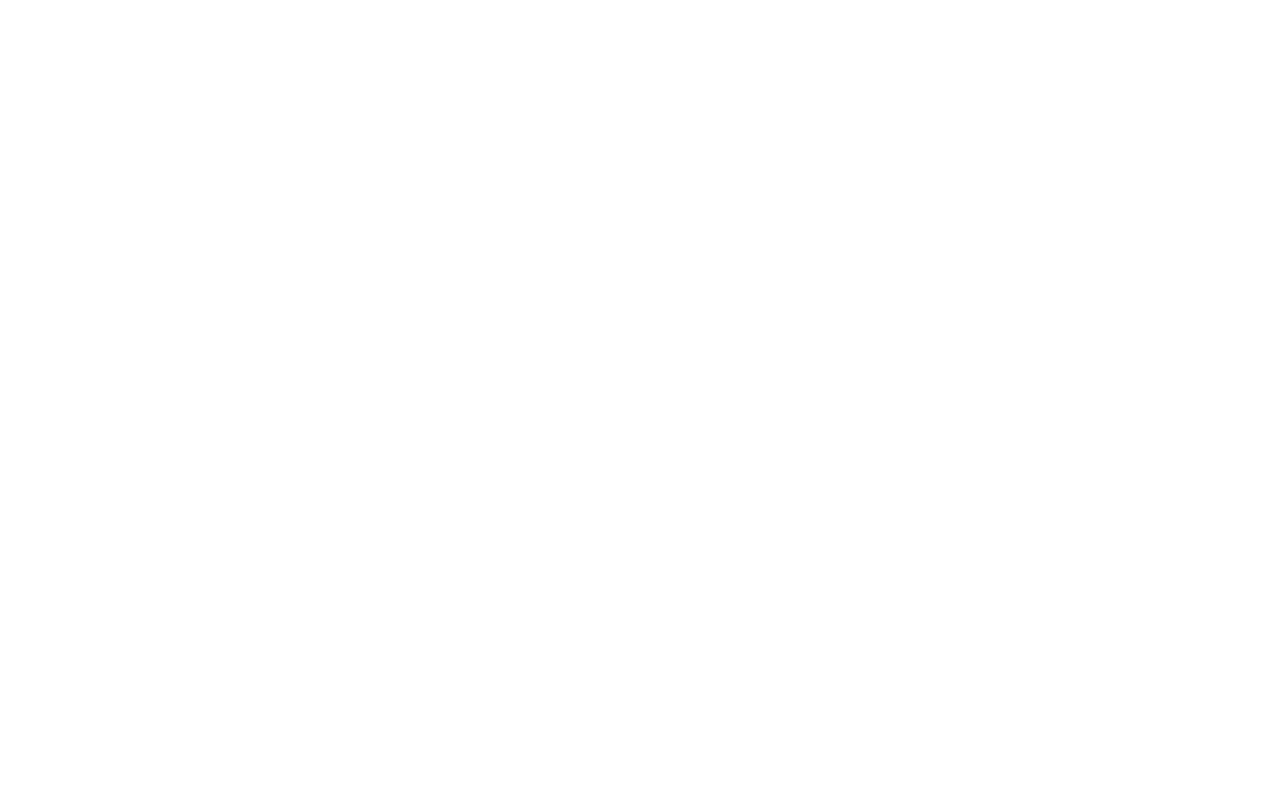
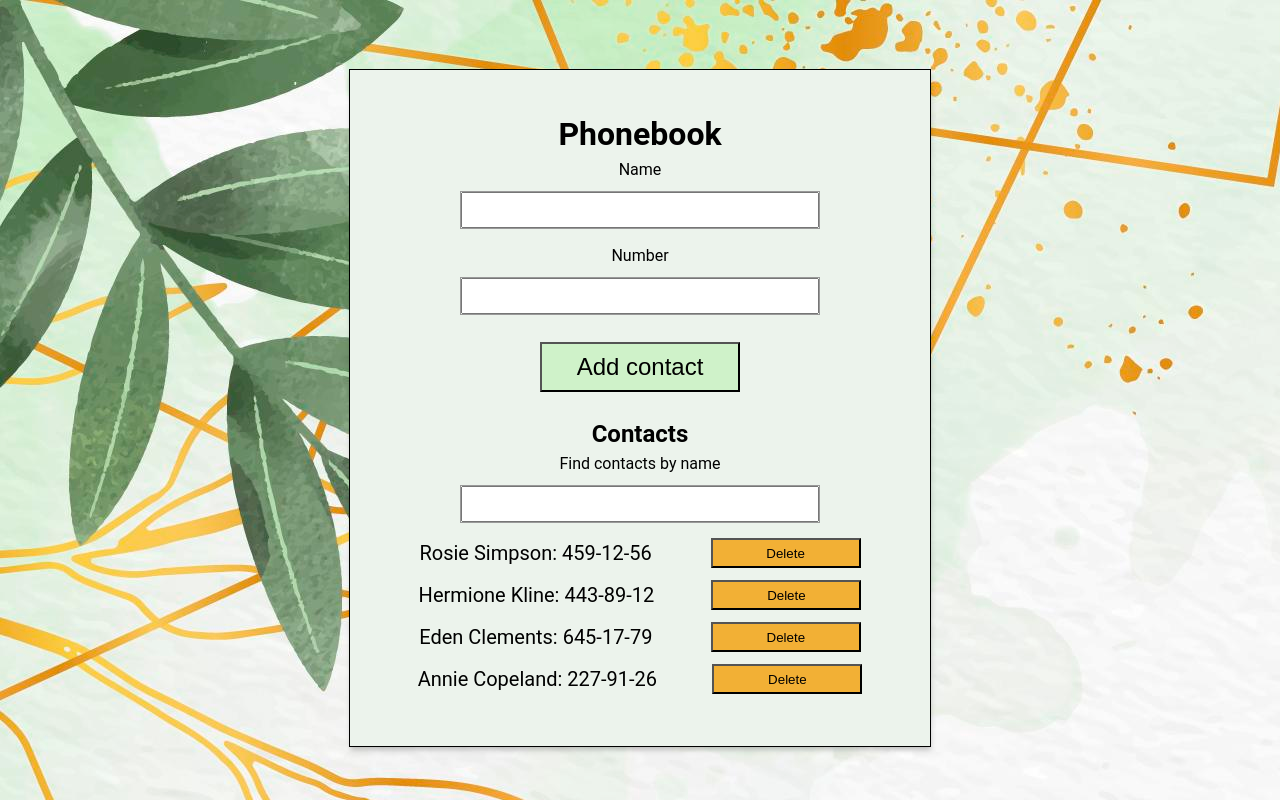
Before and after one commit to Nikolay-Kovalov/goit-react-hw-02-phonebook, a React (Create React App) app: page / in a window 1280 px wide. Built offline with nearby package versions, Linux system fonts and the light colour scheme.

Commit message:
Edit files

```diff
--- a/package.json
+++ b/package.json
@@ -7,9 +7,12 @@
     "@testing-library/jest-dom": "^5.16.3",
     "@testing-library/react": "^12.1.4",
     "@testing-library/user-event": "^13.5.0",
+    "nanoid": "^4.0.0",
+    "prop-types": "^15.8.1",
     "react": "^18.1.0",
     "react-dom": "^18.1.0",
     "react-scripts": "5.0.1",
+    "styled-components": "^5.3.6",
     "web-vitals": "^2.1.3"
   },
   "scripts": {
--- a/src/components/App.jsx
+++ b/src/components/App.jsx
@@ -1,6 +1,56 @@
-export const App = () => {
-  return (
-    <>
-    </>
-  );
-};
+import { Component } from "react";
+import { nanoid } from 'nanoid';
+import { ContactForm } from "./ContactForm/ContactForm";
+import { ContactList } from "./ContactList/ContactList";
+import { Filter } from "./Filter/Filter";
+import { Layout } from "./Layout";
+
+
+export class App extends Component {
+  state = {
+    contacts: [
+       {id: 'id-1', name: 'Rosie Simpson', number: '459-12-56'},
+    {id: 'id-2', name: 'Hermione Kline', number: '443-89-12'},
+    {id: 'id-3', name: 'Eden Clements', number: '645-17-79'},
+    {id: 'id-4', name: 'Annie Copeland', number: '227-91-26'},
+    ],
+    filter: '',
+
+  }
+
+  addContact = (name, number) => {
+    if (this.state.contacts.find(contact => contact.name.toLowerCase() === name.toLowerCase()))
+    {
+      alert(`${name} is already in contacts`)
+    return}
+    this.setState(prevState => ({ contacts: [...prevState.contacts, {id: nanoid(), name, number }] }))
+  }
+
+  deleteContact = (id) => {
+    this.setState(prevState => ({
+      contacts: prevState.contacts.filter(contact => contact.id !== id)
+    }))
+  }
+
+  changeFilter = (evt) => {
+    this.setState({filter: evt.currentTarget.value})
+  }
+
+  render() {
+    const { contacts, filter } = this.state
+
+        const filteredContacts = contacts.filter(contact => contact.name.toLowerCase().includes(filter.toLowerCase()))
+    return (
+      <Layout>
+        <h1>Phonebook</h1>
+  <ContactForm onSubmit={this.addContact}/>
+
+  <h2>Contacts</h2>
+        <Filter value={filter} onChange={this.changeFilter} />
+        <ContactList
+          items={filteredContacts}
+           onDelete={this.deleteContact}/>
+      </Layout>
+  )
+  }
+}
--- /dev/null
+++ b/src/components/ContactForm/ContactForm.jsx
@@ -0,0 +1,89 @@
+import { AddButton, Form, Label, Input } from "./ContactForm.styled";
+import PropTypes from 'prop-types'
+import { Component } from "react";
+
+
+export class ContactForm extends Component {
+
+    static propTypes = {
+        onSubmit: PropTypes.func.isRequired,
+    }
+
+    state = {
+        name: '',
+        number: '',
+    };
+
+
+
+    handleSubmit = evt => {
+        evt.preventDefault();
+        const { name, number } = evt.target.elements;
+        this.props.onSubmit(name.value, number.value)
+        evt.currentTarget.reset()
+
+
+    }
+
+    render() {
+        return (
+            <Form onSubmit={this.handleSubmit}>
+                <Label>
+                    Name
+                    <Input
+                        type="text"
+                        name="name"
+                        pattern="^[a-zA-Zа-яА-Я]+(([' -][a-zA-Zа-яА-Я ])?[a-zA-Zа-яА-Я]*)*$"
+                        title="Name may contain only letters, apostrophe, dash and spaces. For example Adrian, Jacob Mercer, Charles de Batz de Castelmore d'Artagnan"
+                        required
+                    /></Label>
+                <Label>
+                    Number
+                    <Input
+                        type="tel"
+                        name="number"
+                        pattern="\+?\d{1,4}?[-.\s]?\(?\d{1,3}?\)?[-.\s]?\d{1,4}[-.\s]?\d{1,4}[-.\s]?\d{1,9}"
+                        title="Phone number must be digits and can contain spaces, dashes, parentheses and can start with +"
+                        required
+                    /></Label>
+                <AddButton type="submit">Add contact</AddButton>
+            </Form>
+        )
+    }
+}
+// export const ContactForm = ({ onSubmit }) => {
+
+
+
+//     const handleSubmit = evt => {
+//         evt.preventDefault();
+//         const { name, number } = evt.target.elements;
+//         onSubmit(name.value, number.value)
+//         evt.currentTarget.reset()
+
+
+//     }
+//     return (
+//         <Form onSubmit={handleSubmit}>
+//             <label>
+//                 Name
+//                 <input
+//                 type="text"
+//                 name="name"
+//                 pattern="^[a-zA-Zа-яА-Я]+(([' -][a-zA-Zа-яА-Я ])?[a-zA-Zа-яА-Я]*)*$"
+//                 title="Name may contain only letters, apostrophe, dash and spaces. For example Adrian, Jacob Mercer, Charles de Batz de Castelmore d'Artagnan"
+//                 required
+//             /></label>
+//             <label>
+//                 Number
+//                 <input
+//                 type="tel"
+//                 name="number"
+//                 pattern="\+?\d{1,4}?[-.\s]?\(?\d{1,3}?\)?[-.\s]?\d{1,4}[-.\s]?\d{1,4}[-.\s]?\d{1,9}"
+//                 title="Phone number must be digits and can contain spaces, dashes, parentheses and can start with +"
+//                 required
+//                 /></label>
+//             <AddButton type="submit">Add contact</AddButton>
+//         </Form>
+//     )
+// }
--- /dev/null
+++ b/src/components/ContactForm/ContactForm.styled.jsx
@@ -0,0 +1,35 @@
+import styled from "styled-components";
+
+export const Form = styled.form`
+display: flex;
+flex-direction: column;
+margin-bottom: 24px;
+
+`
+export const Label = styled.label`
+display: flex;
+flex-direction: column;
+gap:10px;
+margin-left: auto;
+margin-right: auto;
+margin-bottom: 16px;
+`
+
+export const Input = styled.input`
+width: 350px;
+height: 30px;
+outline: 1px solid #999999;
+font-size: 20px;
+`
+
+
+export const AddButton = styled.button`
+width: 200px;
+height: 50px;
+margin: 0 auto;
+font-size: 24px;
+background-color: #CFF2C9;
+margin-top: 12px;
+
+:hover {background-color: #698C64;}
+`
--- /dev/null
+++ b/src/components/ContactItem/ContactItem.jsx
@@ -0,0 +1,22 @@
+import { Button, Text, Item } from "./ContactItem.styled"
+import PropTypes from "prop-types"
+export const ContactItem = ({ contact: { id, name, number }, onDelete }) => {
+    return (
+    <Item>
+            <Text>{name}: <Text>{number}</Text></Text>
+               <Button type="button" onClick={() => {onDelete(id)}}>Delete</Button>
+        </Item>
+
+   )
+}
+
+ContactItem.propTypes = {
+  contacts: PropTypes.arrayOf(
+    PropTypes.shape({
+      id: PropTypes.string.isRequired,
+      name: PropTypes.string.isRequired,
+      number: PropTypes.string.isRequired,
+    }),
+  ),
+  onDeleteContact: PropTypes.func,
+};
--- /dev/null
+++ b/src/components/ContactItem/ContactItem.styled.jsx
@@ -0,0 +1,22 @@
+import styled from "styled-components";
+
+export const Button = styled.button`
+width: 150px;
+height: 30px;
+background-color: #F2B035;
+color: black;
+:hover {
+background-color: #E99516;
+}
+`
+
+export const Text = styled.span`
+font-size: 20px;
+`
+
+export const Item = styled.li`
+display: flex;
+justify-content: space-around;
+margin-bottom: 12px;
+
+`
--- /dev/null
+++ b/src/components/ContactList/ContactList.jsx
@@ -0,0 +1,16 @@
+import PropTypes from "prop-types"
+import { ContactItem } from "components/ContactItem/ContactItem";
+
+export const ContactList = ({items, onDelete}) => {
+        return (
+            <ul>
+                {items.map(item => <ContactItem key={item.id} contact={item} onDelete={onDelete} />)}
+            </ul>
+        )
+    }
+
+    ContactList.propTypes = {
+  contacts: PropTypes.arrayOf(
+    PropTypes.shape),
+  onDeleteContact: PropTypes.func,
+};
--- /dev/null
+++ b/src/components/Filter/Filter.jsx
@@ -0,0 +1,17 @@
+import PropTypes from "prop-types"
+import { Field, Label } from "./Filter.styled"
+
+export const Filter = ({value, onChange}) => (
+    <Label>
+       Find contacts by name
+      <Field
+         type="text"
+         value={value}
+         onChange={onChange}/>
+   </Label>)
+
+
+Filter.propTypes = {
+   value: PropTypes.string,
+   onChange: PropTypes.func.isRequired
+}
--- /dev/null
+++ b/src/components/Filter/Filter.styled.jsx
@@ -0,0 +1,19 @@
+import styled from "styled-components";
+
+export const Field = styled.input`
+width: 350px;
+height: 30px;
+outline: 1px solid #999999;
+font-size: 20px;
+margin-left: auto;
+margin-right: auto;
+`
+
+export const Label = styled.label`
+display: flex;
+flex-direction: column;
+gap:10px;
+margin-left: auto;
+margin-right: auto;
+margin-bottom: 16px;
+`
--- /dev/null
+++ b/src/components/Layout.jsx
@@ -0,0 +1,13 @@
+import styled from "styled-components";
+
+export const Layout = styled.div`
+  max-width: 500px;
+  margin-left: auto;
+  margin-right: auto;
+  text-align: center;
+  padding: 40px;
+  outline: 1px solid black;
+   background-color: #ECF3EC;
+  box-shadow: 1px 4px 6px rgba(0, 0, 0, 0.16), 0px 4px 4px rgba(0, 0, 0, 0.06),
+    0px 1px 1px rgba(0, 0, 0, 0.12);;
+`
--- a/src/index.css
+++ b/src/index.css
@@ -1,15 +1,42 @@
-@import-normalize; /* bring in normalize.css styles */
+@import-normalize;
+/* bring in normalize.css styles */
 
 body {
-  margin: 0;
-  font-family: -apple-system, BlinkMacSystemFont, 'Segoe UI', 'Roboto', 'Oxygen',
-    'Ubuntu', 'Cantarell', 'Fira Sans', 'Droid Sans', 'Helvetica Neue',
-    sans-serif;
-  -webkit-font-smoothing: antialiased;
-  -moz-osx-font-smoothing: grayscale;
+  margin-top: 40px;
+  font-family: 'Roboto', sans-serif;
+  line-height: 1.5;
+  color: black;
+  padding-top: 30px;
+  padding-bottom: 30px;
+  background-image: url('./Img/Bg.jpg');
+
 }
 
 code {
   font-family: source-code-pro, Menlo, Monaco, Consolas, 'Courier New',
     monospace;
 }
+
+h1,
+h2,
+h3,
+h4,
+h5,
+h6,
+p {
+  margin: 0;
+}
+
+ul,
+ol {
+  list-style: none;
+  margin: 0;
+  padding: 0;
+}
+
+img {
+  display: block;
+  max-width: 100%;
+  height: auto;
+
+}
```
Also changed, not shown: src/Img/Bg.jpg (added), src/components/ContactList/ContactList.styled.jsx (added), 1 other file (tests, documents, lock files or other folders).
